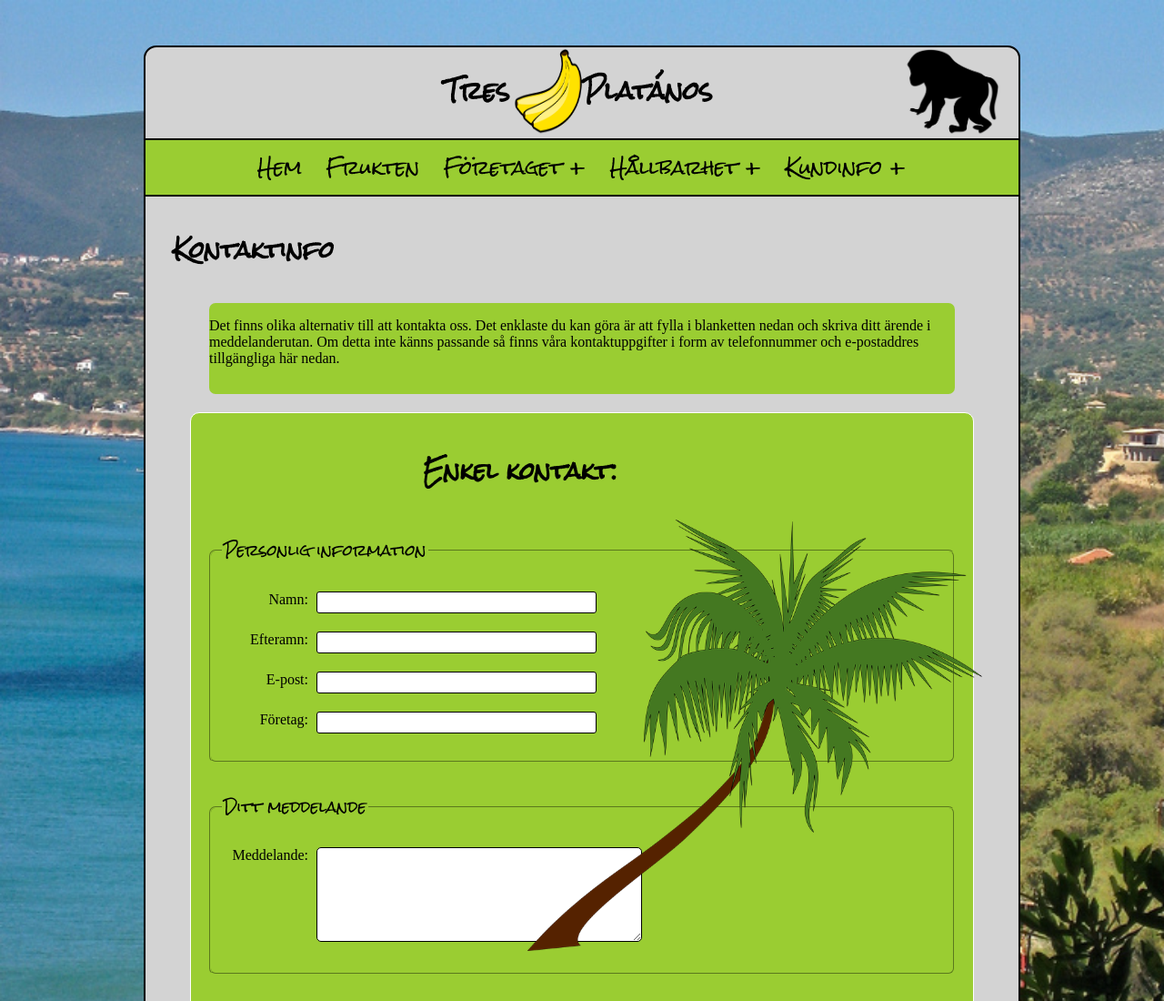
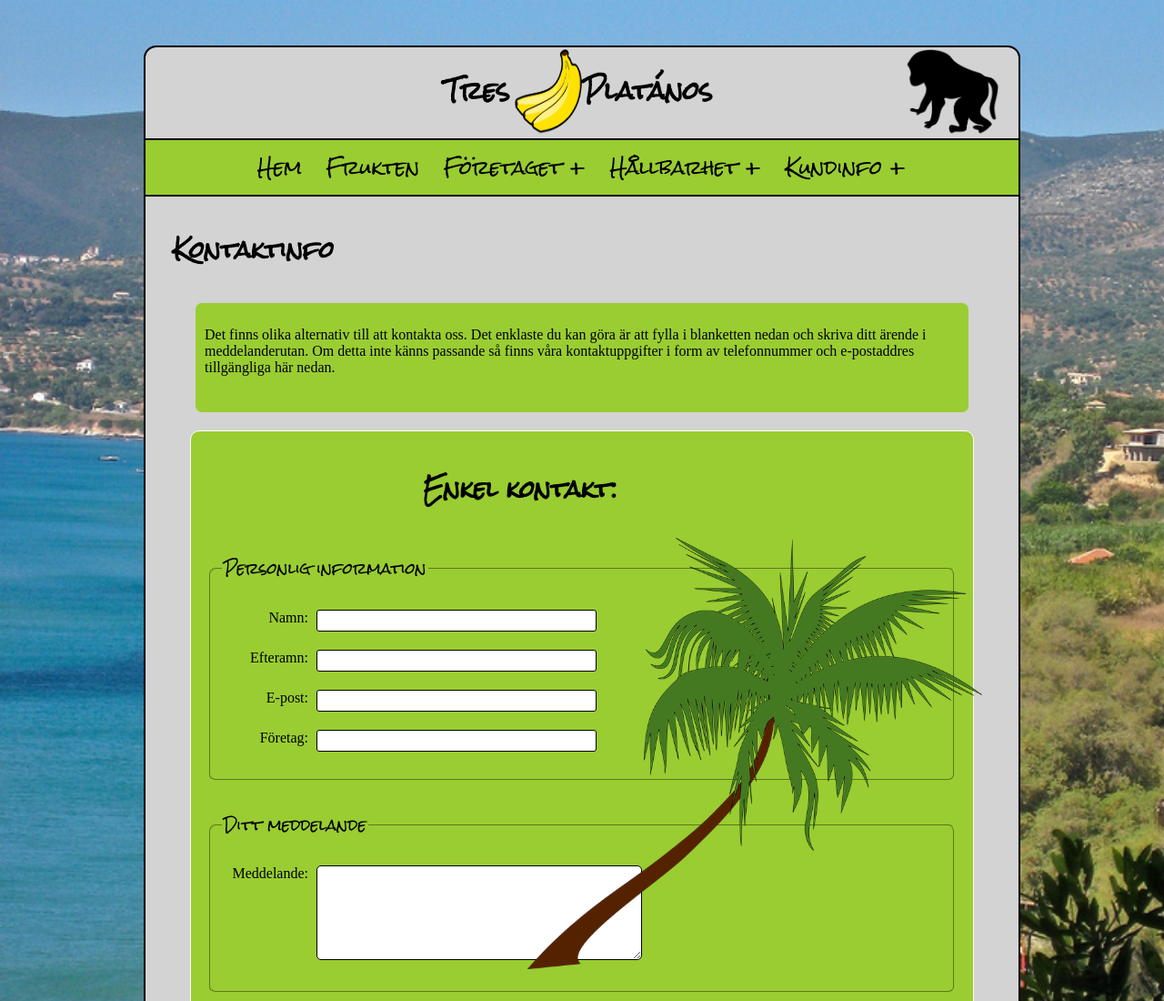
Before and after one commit to MattiasSandgren/MattiasSandgren.github.io, a plain HTML site: page kontakt.html in a window 1280 px wide. Shown: the top 1100 px of the page at 91% size. Drawn offline with Linux system fonts and the light colour scheme.

Commit message:
Hahah, have to be finished now

```diff
--- a/css/mystyle.css
+++ b/css/mystyle.css
@@ -249,8 +249,9 @@ li > a:only-child:after {
 }
 
 .text13 {
-    width: 820px;
+    width: 830px;
     height: 100px;
+    padding: 10px;
     margin: 10px auto;
     background-color: #9acd32;
     border-radius: 7px;
```
